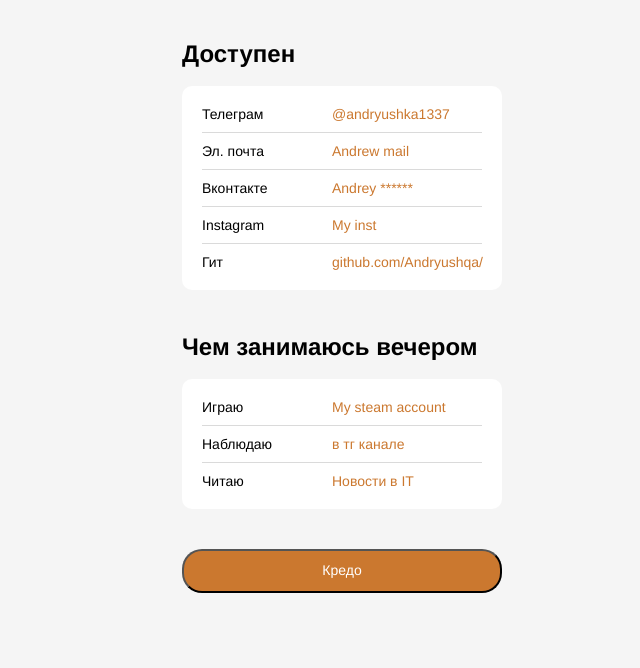
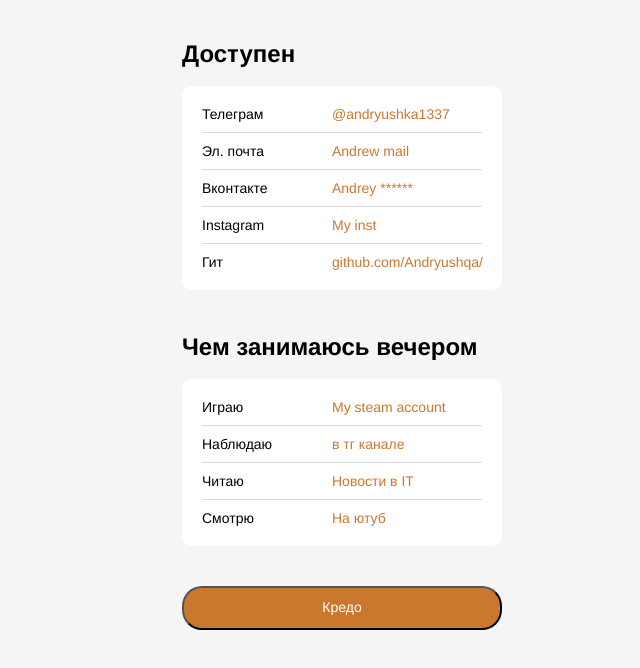
Before and after one commit to Andryushqa/-, a plain HTML site: page index.html in a window 1280 px wide. Shown: the part 757-1425 px from the top of the page, without its empty margins (298-938 px from the left). Before the commit the page ends 1390 px from the top, so only its background shows below. Drawn offline with Linux system fonts and the light colour scheme.

Commit message:
Revert "Revert "123""

```diff
--- a/index.html
+++ b/index.html
@@ -59,6 +59,10 @@
             <p class="links__title">Читаю</p>
             <a class="linsk__link" href="https://devby.io">Новости в IT</a>
           </li>
+          <li class="links__link">
+            <p class="links__title">Смотрю</p>
+            <a class="linsk__link" href="https://www.youtube.com/@qa.studio">На ютуб</a>
+          </li>
          </ul>
       </section>
     </main>
--- a/js.js
+++ b/js.js
@@ -3,5 +3,5 @@ const button = document.querySelector('button');
 
 /* Тут на кнопку навешиваем обрабочик, который ждёт клика и тогда запустит логику */
 button.addEventListener('click', function() {
-	alert('Не в деньгах счастье')
+	alert('Не в деньгах счастье 😀')
 })
```
